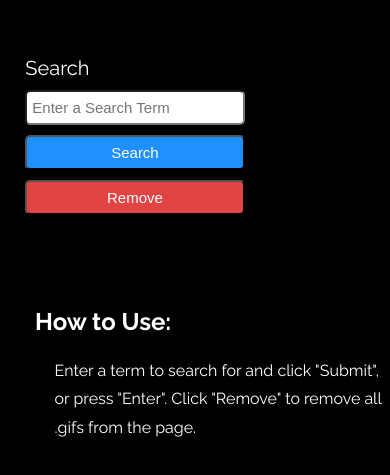
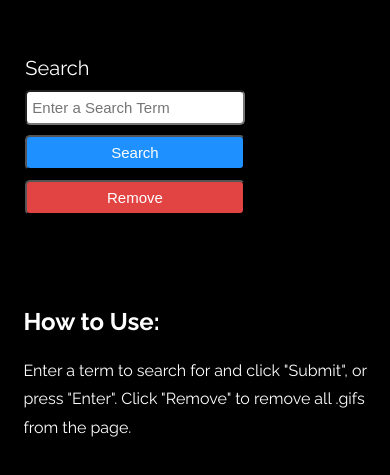
Before and after one commit to JB0925/Giphy-Party, a plain HTML site: page index.html in a window 390 px wide. Shown: the part 81-556 px from the top of the page. Drawn offline with nearby package versions, Linux system fonts and the light colour scheme.

Commit message:
alter css

```diff
--- a/giphy.css
+++ b/giphy.css
@@ -120,7 +120,7 @@ input[type="text"]{
 
 .directions p {
     line-height: 1.8rem;
-    margin-left: 54px;
+    margin-left: 46px;
 }
 
 .content {
@@ -218,6 +218,10 @@ input[type="text"]{
 
 @media screen and (max-width: 500px) {
     .directions p {
-        left: 3%;
+        left: -5%;
+    }
+
+    .directions h2 {
+        margin-left: -35%;
     }
 }
```
